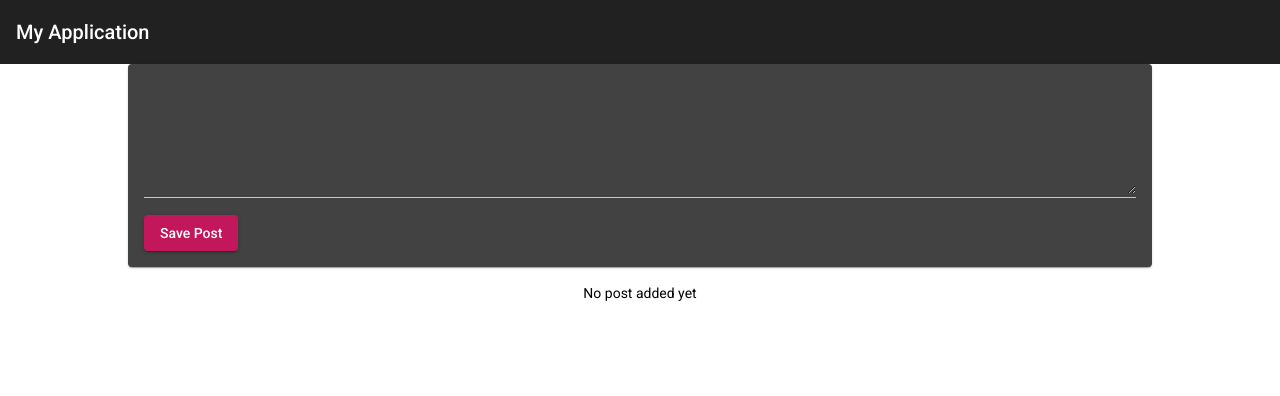
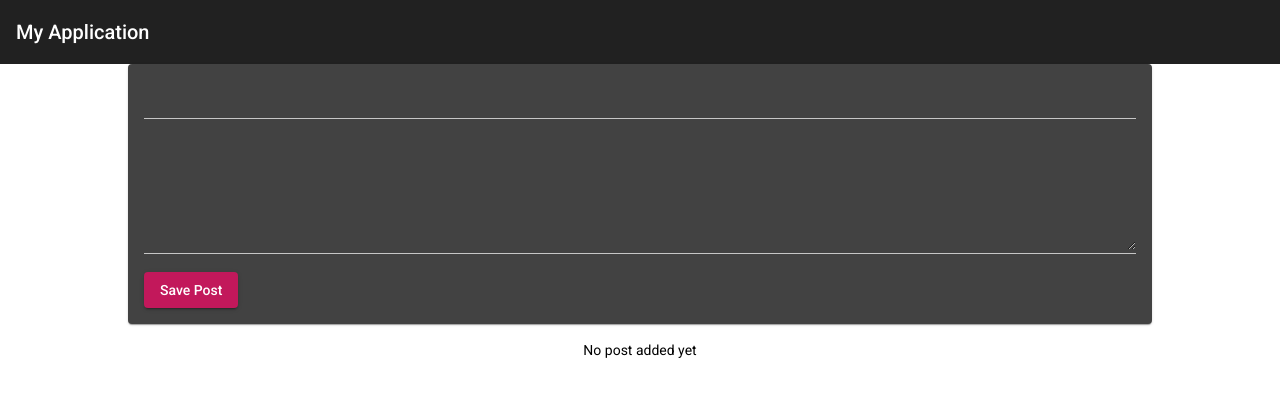
Before and after one commit to orvintritama/mean-tutorial, an Angular app in the folder mean-course/: page / in a window 1280 px wide. Shown: the top 396 px of the page. Built offline with nearby package versions, Linux system fonts and the light colour scheme.

Commit message:
eventlister and properybinding on created posts, and created model for Post object

```diff
--- a/mean-course/src/app/app.component.html
+++ b/mean-course/src/app/app.component.html
@@ -1,5 +1,5 @@
 <app-header></app-header>
 <main>
-    <app-post-create></app-post-create>
-    <app-post-list></app-post-list>
+    <app-post-create (postCreated)="onPostAdded($event)"></app-post-create>
+    <app-post-list [posts]="storedPosts"></app-post-list>
 </main>
--- a/mean-course/src/app/app.component.ts
+++ b/mean-course/src/app/app.component.ts
@@ -1,4 +1,6 @@
 import { Component } from '@angular/core';
+
+import { Post } from './posts/post.model'
 
 @Component({
   selector: 'app-root',
@@ -6,5 +8,9 @@
   styleUrls: ['./app.component.css']
 })
 export class AppComponent {
-  title = 'mean-course';
+  storedPosts: Post[] = [];
+
+  onPostAdded(post) {
+    this.storedPosts.push(post);
+  }
 }
--- a/mean-course/src/app/posts/post-create/post-create.component.html
+++ b/mean-course/src/app/posts/post-create/post-create.component.html
@@ -1,6 +1,9 @@
 <mat-card>
     <mat-form-field>
-        <textarea matInput rows="6" [(ngModel)]="enteredValue"></textarea>
+        <input matInput [(ngModel)]="enteredTitle" type="text">
+    </mat-form-field>
+    <mat-form-field>
+        <textarea matInput rows="6" [(ngModel)]="enteredContent"></textarea>
     </mat-form-field>
 
     <button mat-raised-button
--- a/mean-course/src/app/posts/post-create/post-create.component.ts
+++ b/mean-course/src/app/posts/post-create/post-create.component.ts
@@ -1,5 +1,6 @@
-import { Component } from "@angular/core";
+import { Component, EventEmitter, Output } from "@angular/core";
 
+import { Post } from '../post.model'
 @Component({
     selector: 'app-post-create',
     templateUrl: './post-create.component.html',
@@ -7,10 +8,12 @@
 })
 
 export class PostCreateComponent {
-    newPost = 'No Content';
-    enteredValue = '';
+    enteredTitle = '';
+    enteredContent = '';
+    @Output() postCreated = new EventEmitter();
 
     onAddPost() {
-        this.newPost = this.enteredValue;
+        const post: Post = { title: this.enteredTitle, content: this.enteredContent };
+        this.postCreated.emit(post);
     }
 }
--- a/mean-course/src/app/posts/post-list/post-list.component.ts
+++ b/mean-course/src/app/posts/post-list/post-list.component.ts
@@ -1,5 +1,6 @@
-import { Component } from '@angular/core';
+import { Component, Input } from '@angular/core';
 
+import { Post } from '../post.model'
 @Component({
   selector: 'app-post-list',
   templateUrl: './post-list.component.html',
@@ -7,5 +8,5 @@
 })
 
 export class PostListComponent {
-  posts = [];
+  @Input() posts = [];
 }
--- /dev/null
+++ b/mean-course/src/app/posts/post.model.ts
@@ -0,0 +1,4 @@
+export interface Post {
+    title: string;
+    content: string;
+}
```
